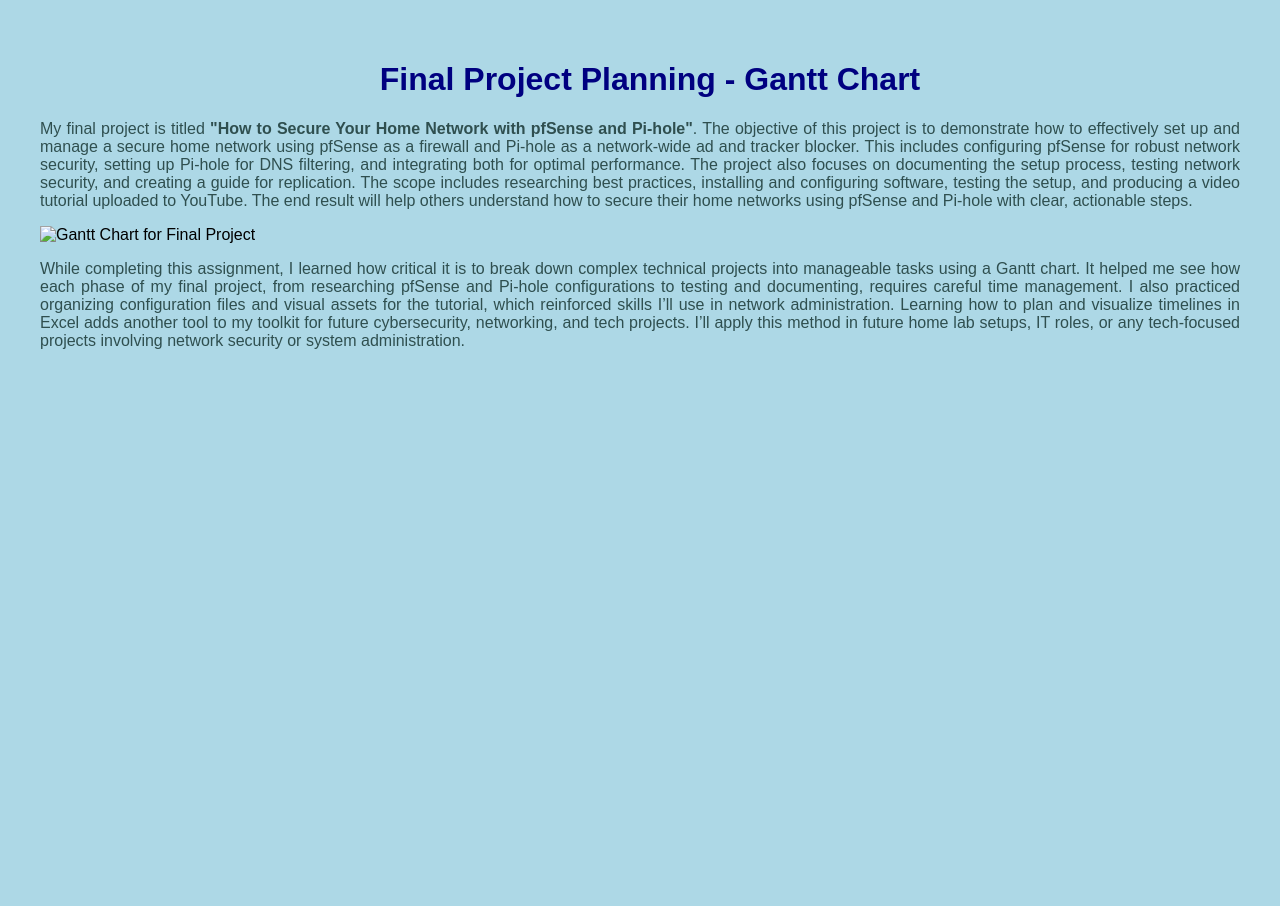
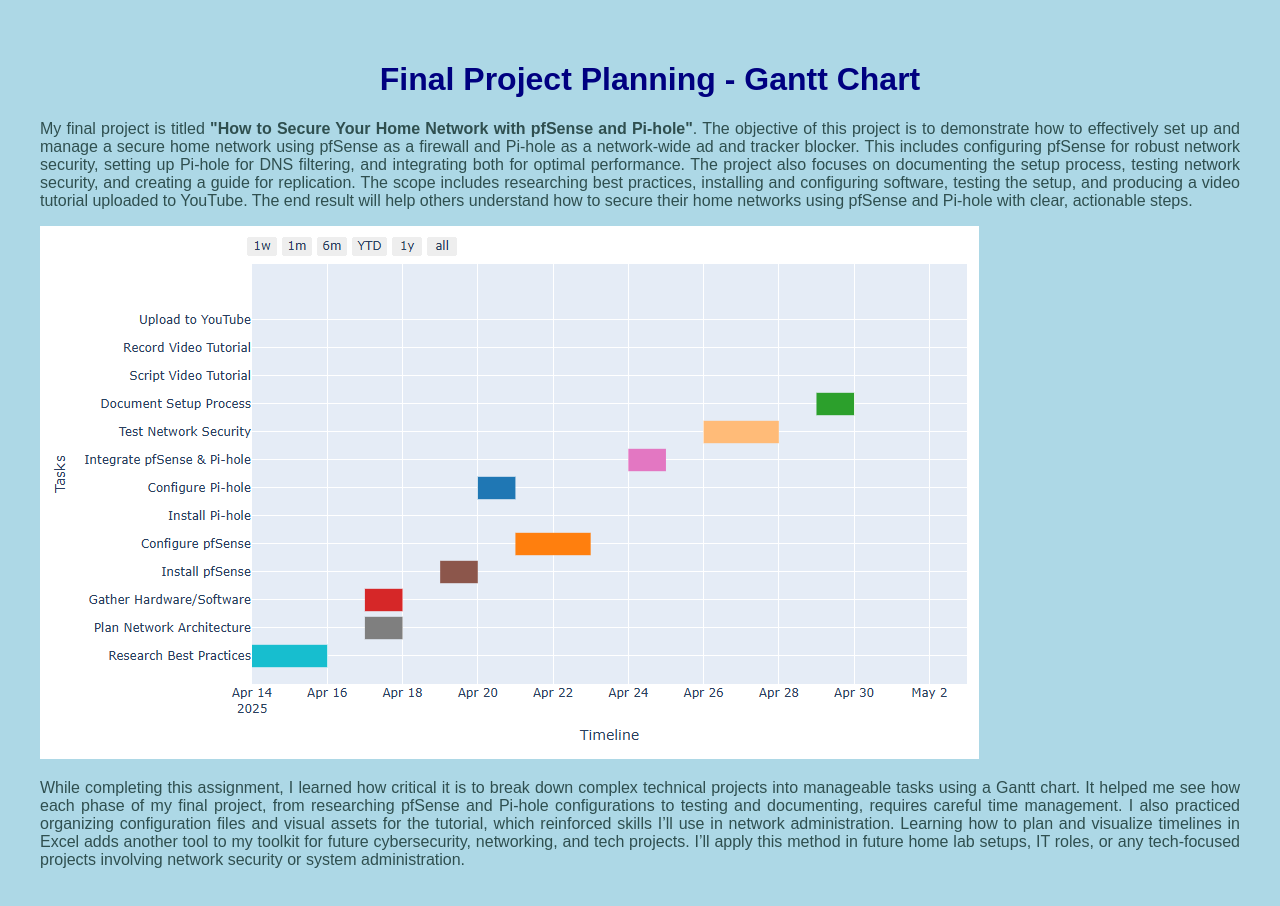
Before and after one commit to dd04737/dd04737.github.io, a plain HTML site: page web110/assignment13.html in a window 1280 px wide. Before the commit the page ends 800 px from the top, so only its background shows below. Drawn offline with Linux system fonts and the light colour scheme.

Commit message:
Update assignment13.html

```diff
--- a/web110/assignment13.html
+++ b/web110/assignment13.html
@@ -17,7 +17,7 @@
         The end result will help others understand how to secure their home networks using pfSense and Pi-hole with clear, actionable steps.
     </p>
 
-     <img src="web110/images/ganttchart.png" alt="Gantt Chart for Final Project" style="max-width:100%; height:auto;">
+     <img src="https://github.com/dd04737/dd04737.github.io/blob/main/web110/images/ganttchart.png?raw=true" alt="Gantt Chart for Final Project" style="max-width:100%; height:auto;">
 
     <p>
         While completing this assignment, I learned how critical it is to break down complex technical projects into manageable tasks using a Gantt chart.
```
